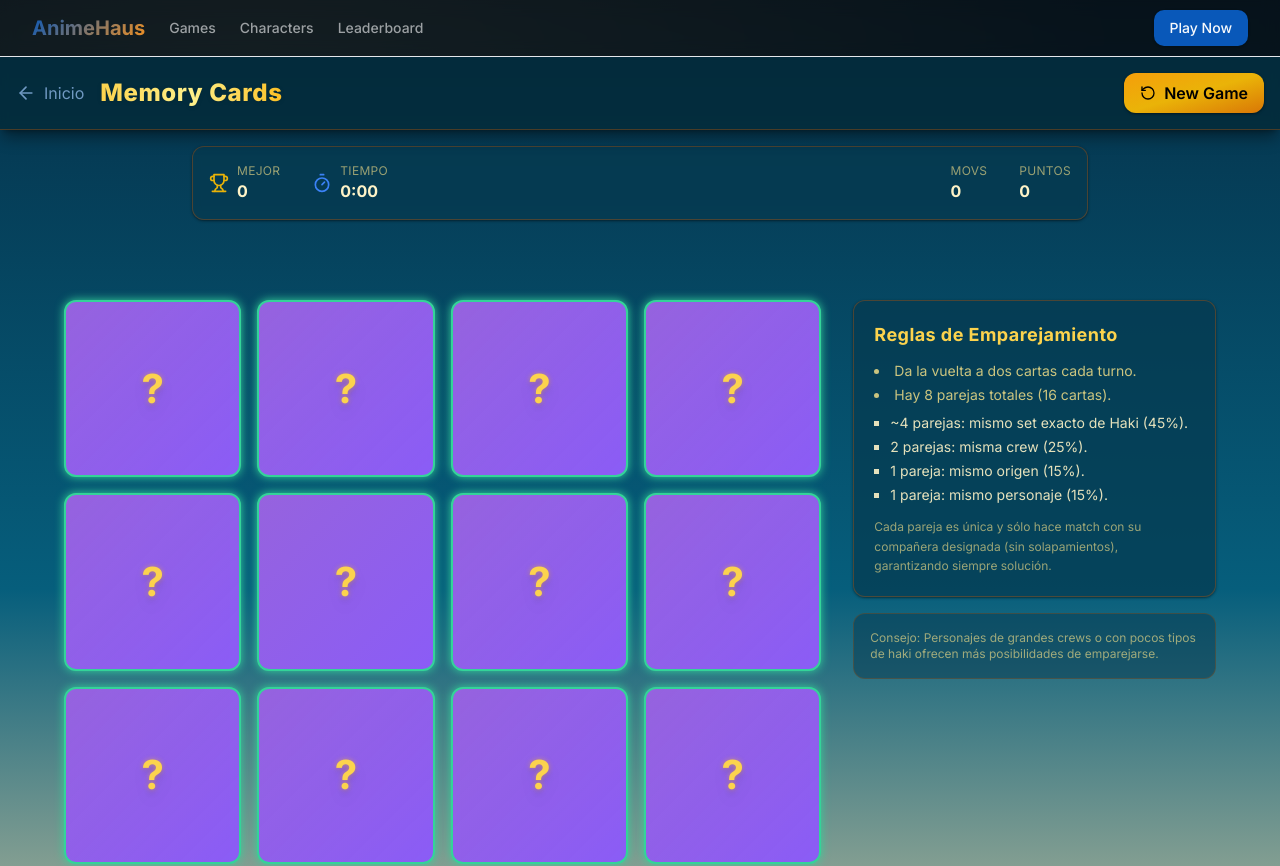
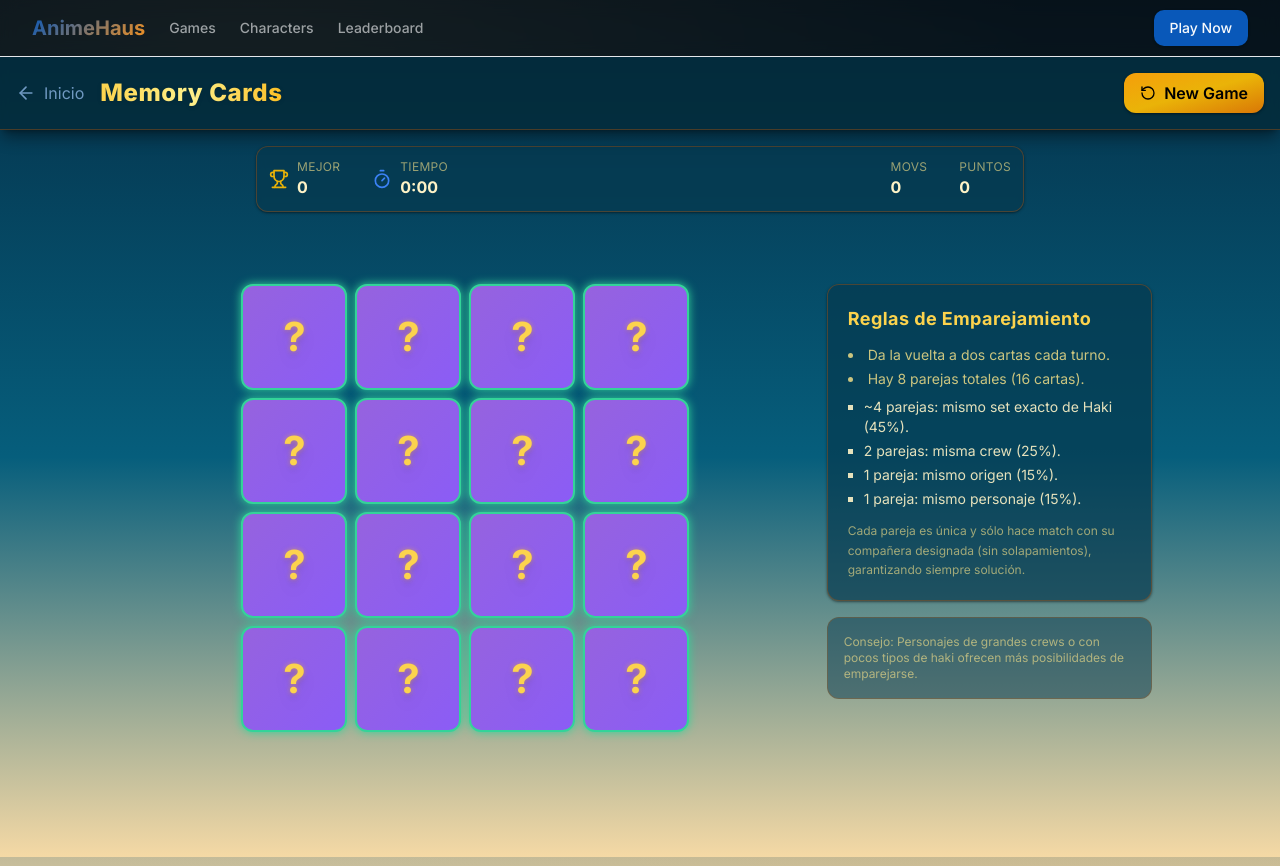
Before and after one commit to AlvaroSM19/animehausv2, a Next.js app: page /games/grid in a window 1280 px wide. Shown: the top 866 px of the page. Built offline with nearby package versions, Linux system fonts and the light colour scheme.

Commit message:
feat(memory-cards): reducir tamaño del grid para mejor visualización

```diff
--- a/src/app/games/grid/page.tsx
+++ b/src/app/games/grid/page.tsx
@@ -223,8 +223,8 @@ export default function GridGamePage() {
 
       {/* Game Stats */}
   <div className="container mx-auto px-4 py-4">
-        <div className="max-w-4xl mx-auto">
-          <div className="flex justify-between items-center bg-[#06394f]/70 border border-amber-700/40 backdrop-blur-sm rounded-lg p-4 mb-8 shadow shadow-black/40">
+        <div className="max-w-3xl mx-auto">
+          <div className="flex justify-between items-center bg-[#06394f]/70 border border-amber-700/40 backdrop-blur-sm rounded-lg p-3 mb-6 shadow shadow-black/40">
             <div className="flex items-center gap-8">
               <div className="flex items-center gap-2">
                 <Trophy className="w-5 h-5 text-yellow-500" />
@@ -257,10 +257,10 @@ export default function GridGamePage() {
 
       {/* Game Area */}
       <div className="container mx-auto px-4 py-8">
-        <div className="max-w-6xl mx-auto grid lg:grid-cols-12 gap-8 items-start">
+        <div className="max-w-5xl mx-auto grid lg:grid-cols-12 gap-6 items-start">
           {/* Grid */}
           <div className="lg:col-span-8">
-            <div className="grid grid-cols-4 gap-4 mb-8">
+            <div className="grid grid-cols-4 gap-2 mb-8 max-w-md mx-auto">
             {characters.map((character) => (
               <div
                 key={character.id}
```
